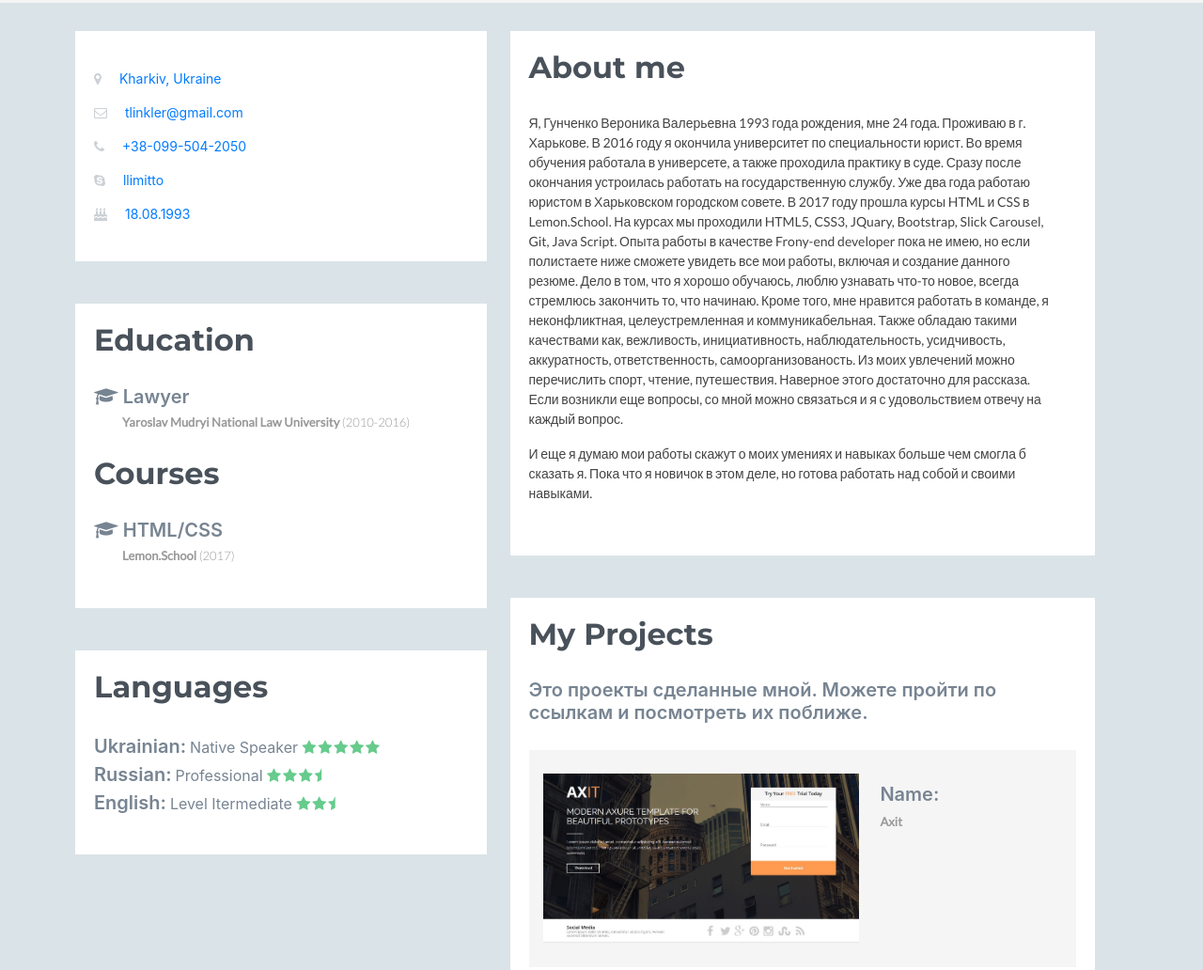
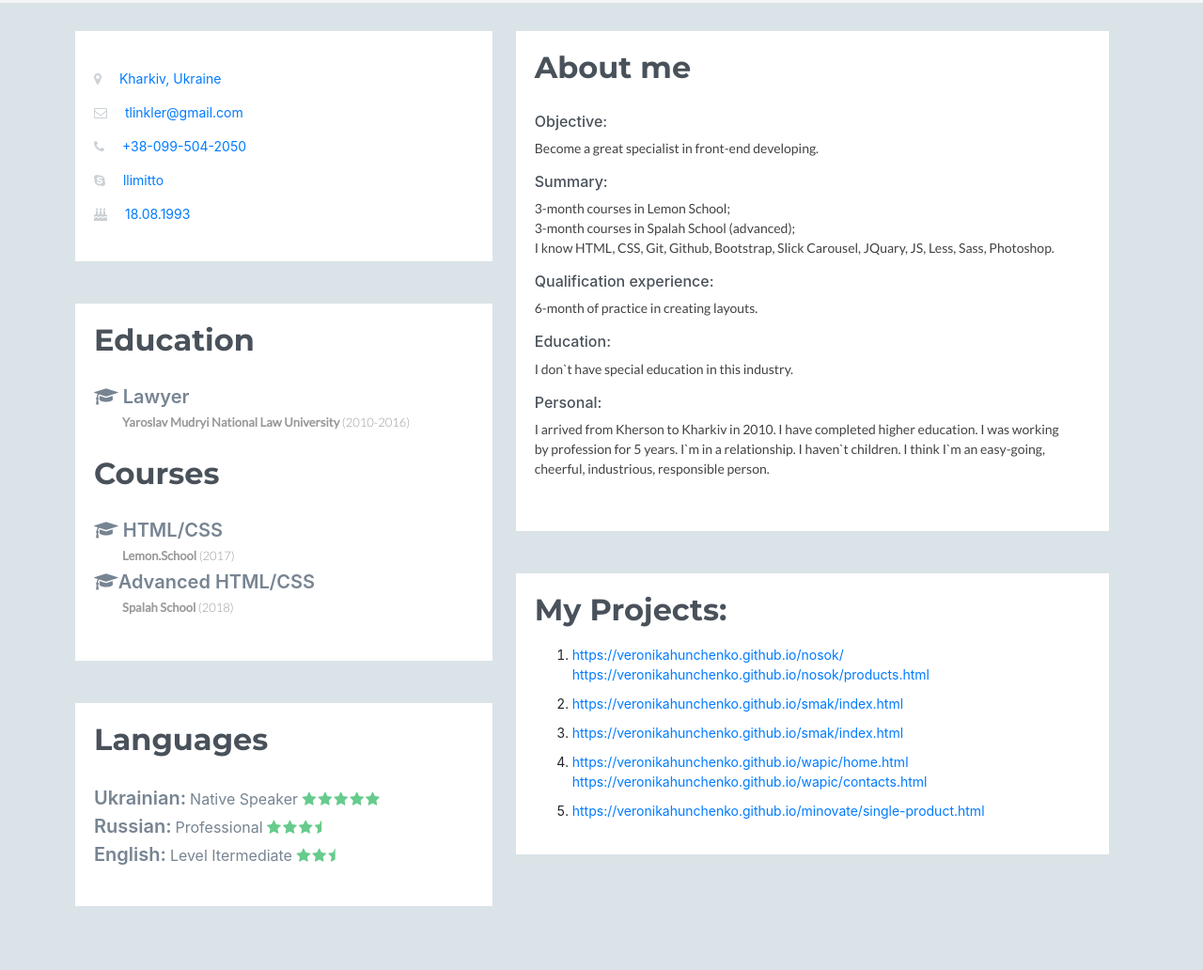
Before and after one commit to VeronikaHunchenko/VeronikaHunchenko.github.io, a plain HTML site: page index.html in a window 1280 px wide. Shown: the part 211-1243 px from the top of the page at 94% size. After the commit the page ends 1190 px from the top, so only its background shows below. Drawn offline with Linux system fonts and the light colour scheme; files whose address does not match are found by name.

Commit message:
english resume

```diff
--- a/css/index.css
+++ b/css/index.css
@@ -7,17 +7,21 @@ body {
   font-size: 16px;
   line-height: 1.42854458;
 }
-
+ol>li{
+  padding-top: 10px;
+}
 h1,
 h2,
 h3,
 h4,
 h5,
 h6,
-
 .mt-0 {
   font-family: 'Montserrat', sans-serif;
   font-weight: 700;
+  color: #49515a;
+}
+.content>h6 {
   color: #49515a;
 }
 
@@ -25,7 +29,9 @@ h6,
   font-size: 14px;
   background: #DAE3E7;
 }
-
+.wraper > .container {
+  padding-right: 0;
+}
 .wraper {
   background-color: #DAE3E7;
 }
@@ -34,6 +40,7 @@ h6,
   border-top: 10px solid #778492;
   padding: 30px 0;
   background: #f5f5f5;
+  width: 100%;
 }
 
 .mb-0 {
--- a/index.html
+++ b/index.html
@@ -11,7 +11,7 @@
    <link href='http://fonts.googleapis.com/css?family=Montserrat:400,700' rel='stylesheet' type='text/css'>
 
    <link rel="stylesheet" href="plugins/bootstrap/css/bootstrap.min.css">
-   <link rel="stylesheet" href="/plugins/font-awersome/css/font-awesome.css">
+   <link rel="stylesheet" href="./plugins/font-awersome/css/font-awesome.css">
 
 </head>
 
@@ -78,6 +78,12 @@
 			                    		<h3 class="title"><i class="fa fa-graduation-cap"></i> HTML/CSS</h3>
 			                    		<h4 class="school">Lemon.School <span class="year">(2017)</span></h4>
 
+									</div>
+									<div class="item">
+
+			                    		<h3 class="title"><i class="fa fa-graduation-cap"></i>Advanced HTML/CSS</h3>
+			                    		<h4 class="school">Spalah School <span class="year">(2018)</span></h4>
+
 			                    	</div>
 			                    </div>
 
@@ -107,22 +113,55 @@
 
 								<h2 class="heading mt-0">About me</h2>
 								<div class="content ">
-									<p class="description"> Я, Гунченко Вероника Валерьевна 1993 года рождения, мне 24 года. Проживаю в г. Харькове. В 2016 году я окончила университет по специальности юрист. Во время обучения работала в универсете, а также проходила практику в суде. Сразу после окончания устроилась работать на государственную службу. Уже два года работаю юристом в Харьковском городском совете. В 2017 году прошла курсы HTML и CSS в Lemon.School. На курсах мы проходили HTML5, CSS3, JQuary, Bootstrap, Slick Carousel, Git, Java Script. Опыта работы в качестве Frony-end developer пока не имею, но если полистаете ниже сможете увидеть все мои работы, включая и создание данного резюме. Дело в том, что я хорошо обучаюсь, люблю узнавать что-то новое, всегда стремлюсь закончить то, что начинаю. Кроме того, мне нравится работать в команде, я неконфликтная, целеустремленная и коммуникабельная. Также обладаю такими качествами как, вежливость, инициативность, наблюдательность, усидчивость, аккуратность, ответственность, самоорганизованость. Из моих увлечений можно перечислить спорт, чтение, путешествия. Наверное этогo достаточно для рассказа. Если возникли еще вопросы, со мной можно связаться и я с удовольствием отвечу на каждый вопрос.
-									</p>
-									<p class="description">И еще я думаю мои работы скажут о моих умениях и навыках больше чем смогла б сказать я. Пока что я новичок в этом деле, но готова работать над собой и своими навыками.</p>
+									<h6>Objective:</h6>
+									<p class="description">Become a great specialist in front-end developing.</p>
+									<h6>Summary:</h6>
+									<p class="description">3-month courses in Lemon School;</br>3-month courses in Spalah  School (advanced);</br>I know HTML, CSS, Git, Github, Bootstrap, Slick Carousel, JQuary, JS, Less, Sass, Photoshop.</br></p>
+									<h6>Qualification experience:</h6>
+									<p class="description">6-month of practice in creating layouts.</p>
+									<h6>Education:</h6>
+									<p class="description">I don`t have special education in this industry.</p>
+									<h6>Personal:</h6>
+									<p class="description">I arrived from Kherson to Kharkiv in 2010. I have completed higher education. I was working by profession for 5 years. I`m in a relationship. I haven`t children. I think I`m an easy-going, cheerful, industrious, responsible person.</p>
 								</div>
 							</div>
 						</aside>
 
 						<aside class="aside section">
 							<div class="section-inner">
-								<h2 class="heading mt-0">My Projects</h2>
-								<div class="content">
+								<h2 class="heading mt-0">My Projects:</h2>
+
+								<ol>
+									<li>
+										<a href="https://veronikahunchenko.github.io/nosok/">https://veronikahunchenko.github.io/nosok/</a>
+										<a href="https://veronikahunchenko.github.io/nosok/products.html">https://veronikahunchenko.github.io/nosok/products.html</a>
+									</li>
+									<li>
+										<a href="https://veronikahunchenko.github.io/smak/index.html">https://veronikahunchenko.github.io/smak/index.html</a>
+									</li>
+									<li>
+										<a href="https://veronikahunchenko.github.io/smak/index.html">https://veronikahunchenko.github.io/smak/index.html</a>
+									</li>
+									<li>
+										<a href="https://veronikahunchenko.github.io/wapic/home.html">https://veronikahunchenko.github.io/wapic/home.html</a>
+										<a href="https://veronikahunchenko.github.io/wapic/contacts.html">https://veronikahunchenko.github.io/wapic/contacts.html</a>
+									</li>
+									<li>
+										<a href="https://veronikahunchenko.github.io/minovate/single-product.html">https://veronikahunchenko.github.io/minovate/single-product.html</a>
+									</li>
+									<!-- <li><a href=""></a></li>
+									<li><a href=""></a></li>
+									<li><a href=""></a></li> -->
+								</ol>
+
+
+								<!-- <div class="content">
 			                        <div class="item">
 										<h3 class="title project">Это проекты сделанные мной. Можете пройти по ссылкам и посмотреть их поближе.</h3>
 									</div>
-								</div>
-								<div class="media justify-content-start project-img">
+								</div> -->
+
+								<!-- <div class="media justify-content-start project-img">
 									<div class="row">
 										<a class="col-md-6 col-sm-6 col-xs-12" href="projects/Axit/index.html"><img class="d-flex mr-3" src="images/2.jpg" alt=""></a>
 										<div class="media-body">
@@ -152,9 +191,7 @@
 											<div class="text">The Last</div>
 										</div>
 									</div>
-
-
-								</div>
+								</div> -->
 
 
 
--- a/projects/MyFolio/css/my_work.css
+++ b/projects/MyFolio/css/my_work.css
@@ -13,7 +13,6 @@
 	color: var(--grey_2);
 	padding-bottom: 50px;
 }
-
 .my_work-photos {
 	display: flex;
  	align-items: center;
@@ -25,13 +24,11 @@
   	text-decoration: none;
   	color: inherit;
   	overflow: hidden;
-
 }
 .block-photos--img {
 	width: 100%;
   	height: auto;
   	vertical-align: middle;
-
 }
 .block-fronts {
 	position: absolute;
```
